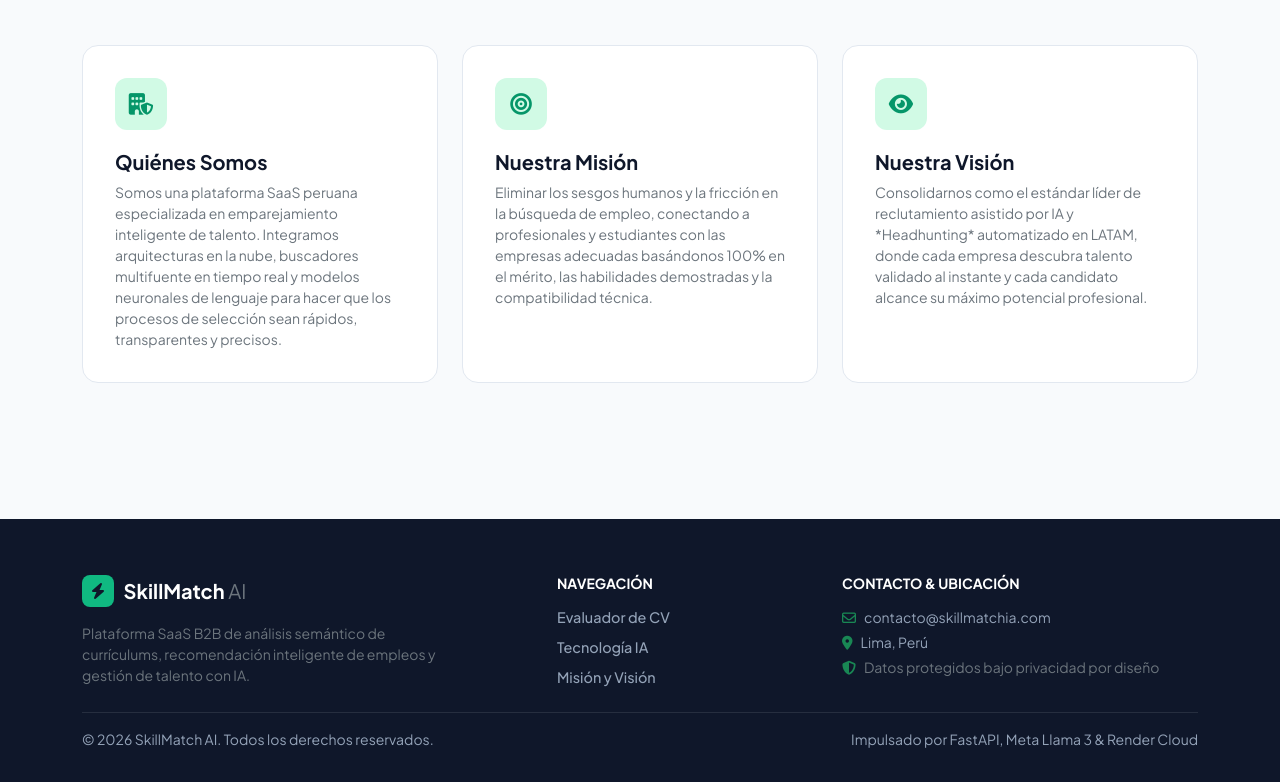
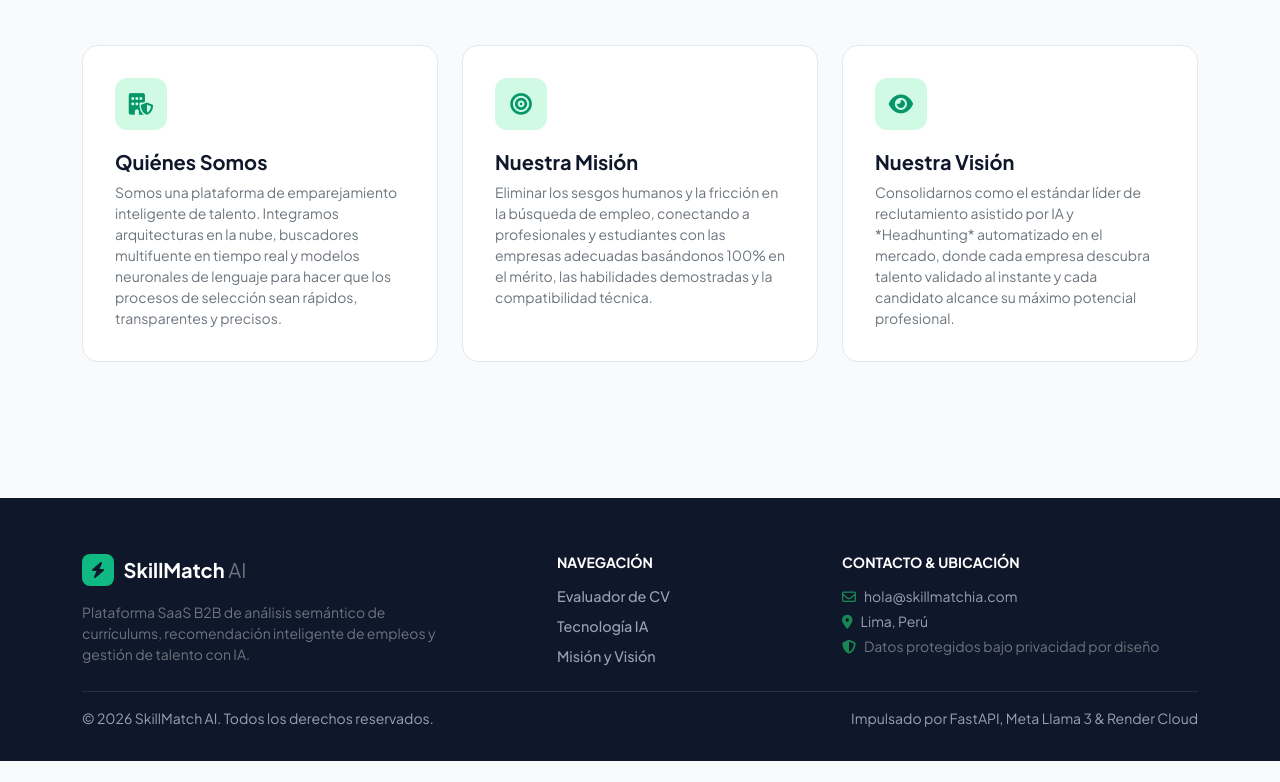
Before and after one commit to marcofl-03/skillmatch-api, a plain HTML site: page index.html in a window 1280 px wide. Shown: the part 1564-2346 px from the top of the page. After the commit the page ends 2325 px from the top, so only its background shows below. Drawn offline with nearby package versions, Linux system fonts and the light colour scheme.

Commit message:
Update index.html

```diff
--- a/index.html
+++ b/index.html
@@ -543,7 +543,7 @@
                             <i class="fa-solid fa-building-shield"></i>
                         </div>
                         <h5 class="fw-bold">Quiénes Somos</h5>
-                        <p class="text-secondary small mb-0">Somos una plataforma SaaS peruana especializada en emparejamiento inteligente de talento. Integramos arquitecturas en la nube, buscadores multifuente en tiempo real y modelos neuronales de lenguaje para hacer que los procesos de selección sean rápidos, transparentes y precisos.</p>
+                        <p class="text-secondary small mb-0">Somos una plataforma de emparejamiento inteligente de talento. Integramos arquitecturas en la nube, buscadores multifuente en tiempo real y modelos neuronales de lenguaje para hacer que los procesos de selección sean rápidos, transparentes y precisos.</p>
                     </div>
                 </div>
 
@@ -565,7 +565,7 @@
                             <i class="fa-solid fa-eye"></i>
                         </div>
                         <h5 class="fw-bold">Nuestra Visión</h5>
-                        <p class="text-secondary small mb-0">Consolidarnos como el estándar líder de reclutamiento asistido por IA y *Headhunting* automatizado en LATAM, donde cada empresa descubra talento validado al instante y cada candidato alcance su máximo potencial profesional.</p>
+                        <p class="text-secondary small mb-0">Consolidarnos como el estándar líder de reclutamiento asistido por IA y *Headhunting* automatizado en el mercado, donde cada empresa descubra talento validado al instante y cada candidato alcance su máximo potencial profesional.</p>
                     </div>
                 </div>
             </div>
@@ -595,7 +595,7 @@
                 </div>
                 <div class="col-md-4">
                     <h6 class="text-white fw-bold small text-uppercase mb-3">Contacto & Ubicación</h6>
-                    <p class="small mb-1"><i class="fa-regular fa-envelope me-2 text-success"></i>contacto@skillmatchia.com</p>
+                    <p class="small mb-1"><i class="fa-regular fa-envelope me-2 text-success"></i>hola@skillmatchia.com</p>
                     <p class="small mb-1"><i class="fa-solid fa-location-dot me-2 text-success"></i>Lima, Perú</p>
                     <p class="small text-secondary mb-0"><i class="fa-solid fa-shield-halved me-2 text-success"></i>Datos protegidos bajo privacidad por diseño</p>
                 </div>
```
